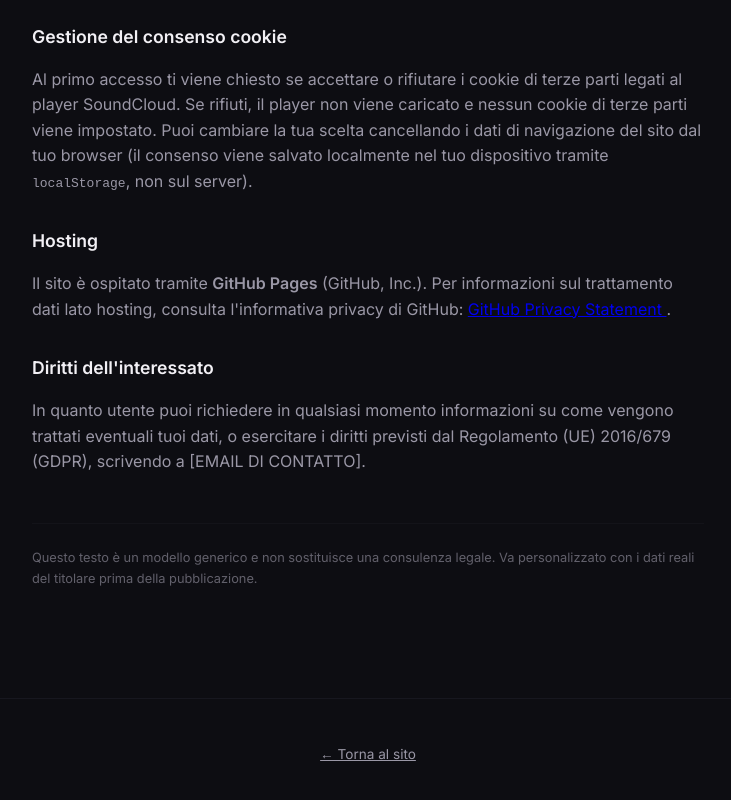
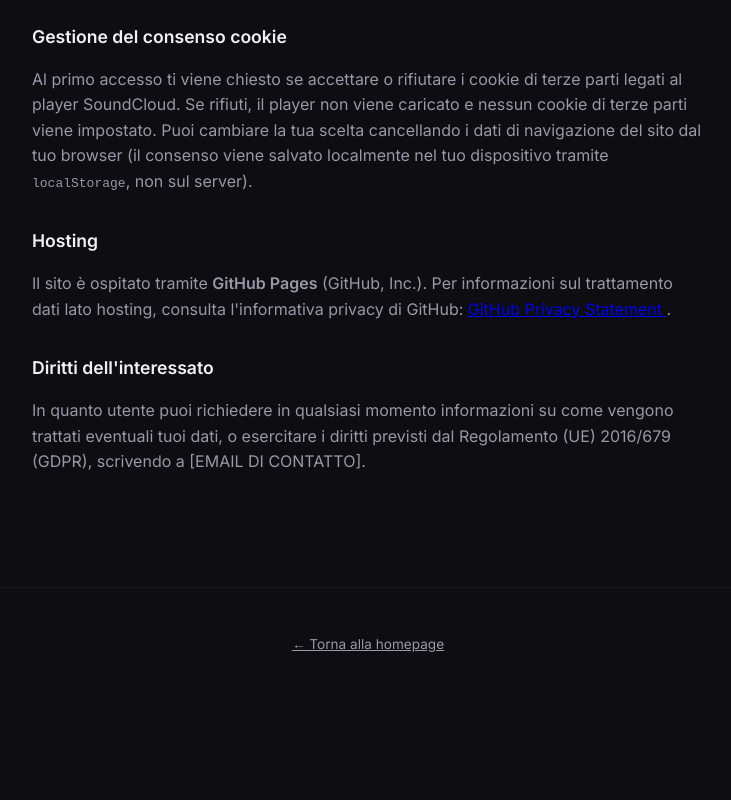
Before and after one commit to C0diclz/K.O.V, a plain HTML site: page privacy.html in a window 1280 px wide. Shown: the part 782-1582 px from the top of the page, without its empty margins (272-1003 px from the left). After the commit the page ends 1483 px from the top, so only its background shows below. Drawn offline with Linux system fonts and the light colour scheme.

Commit message:
Aggiornato privacy.html
Rimosso parte di codice superflua

```diff
--- a/privacy.html
+++ b/privacy.html
@@ -18,7 +18,7 @@
 <main class="legal">
   <h1 class="section__label">Privacy &amp; Cookie Policy</h1>
 
-  <p class="legal__updated">Ultimo aggiornamento: [DATA — inserire quando pubblicato]</p>
+  <p class="legal__updated">Ultimo aggiornamento: 21/09/2026</p>
 
   <h2>Titolare del trattamento</h2>
   <p>
@@ -72,15 +72,10 @@
     trattati eventuali tuoi dati, o esercitare i diritti previsti dal Regolamento (UE)
     2016/679 (GDPR), scrivendo a [EMAIL DI CONTATTO].
   </p>
-
-  <p class="legal__disclaimer">
-    Questo testo è un modello generico e non sostituisce una consulenza legale.
-    Va personalizzato con i dati reali del titolare prima della pubblicazione.
-  </p>
 </main>
 
 <footer class="footer">
-  <p><a href="index.html" class="footer__link">← Torna al sito</a></p>
+  <p><a href="index.html" class="footer__link">← Torna alla homepage</a></p>
 </footer>
 
 </body>
```
